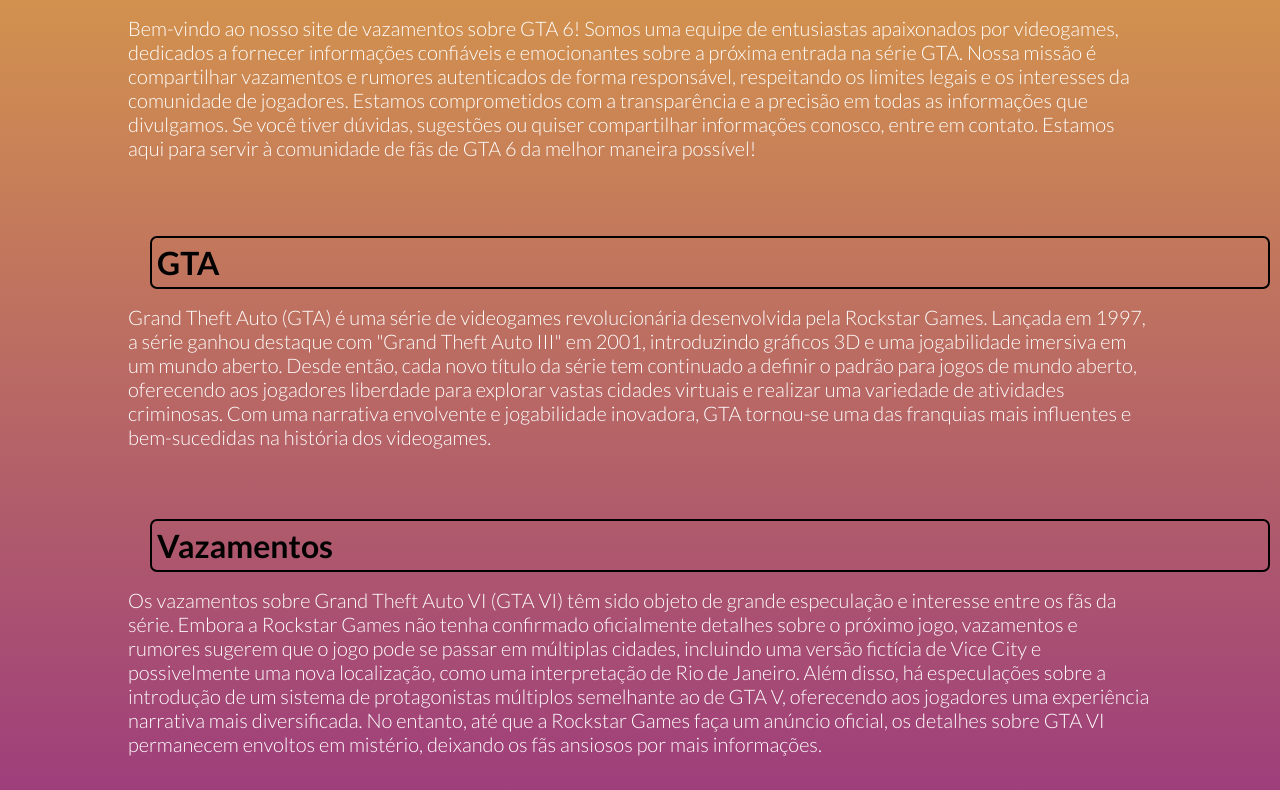
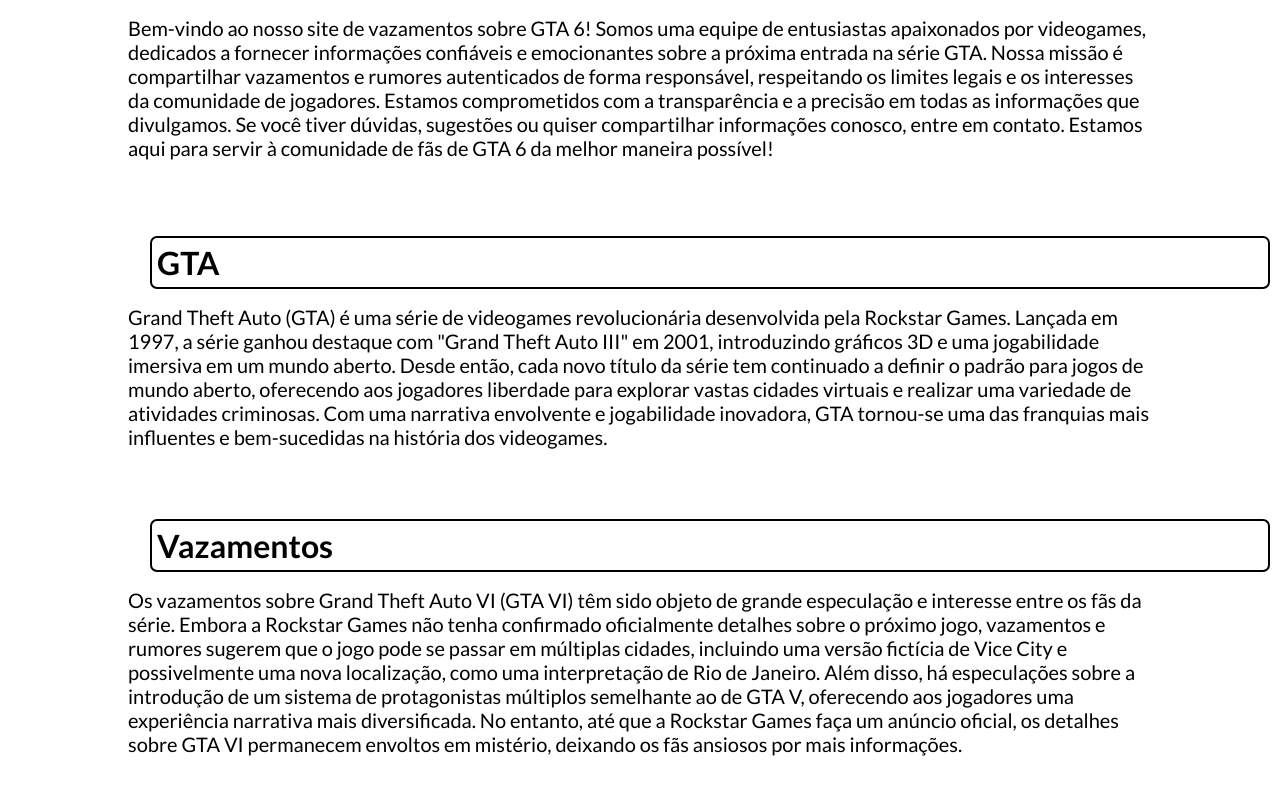
Before and after one commit to FlintMorais/Wiki-gta6, a plain HTML site: page index.html in a window 1280 px wide. Shown: the part 598-1388 px from the top of the page. Drawn offline with Linux system fonts and the light colour scheme.

Commit message:
Update style.css

```diff
--- a/assets/css/style.css
+++ b/assets/css/style.css
@@ -41,15 +41,16 @@ header nav {
 
 }
 
-section.corpo-do-inicio .container1{
+/* section.corpo-do-inicio .container1{
     background-image: linear-gradient(rgb(250, 208, 44), rgb(124, 8, 153));
-}
+} */
 
 main.main-thiago{
     padding-bottom: 15.6%;
     display: flex;
     flex-direction: column;
-    background-image: linear-gradient(rgb(250, 208, 44), rgb(124, 8, 153));
+    /* background-image: linear-gradient(rgb(250, 208, 44), rgb(124, 8, 153)); */
+    background-color: #ffffff;
 }
 
 .ulTiago {
@@ -58,6 +59,10 @@ main.main-thiago{
     gap: 2rem;
     align-items: center;
     list-style: none;
+}
+
+.PTiago {
+    color: #000;
 }
 
 h1 {
@@ -147,25 +152,26 @@ h2{
     }
 
     .Links p {
-        color: white;
+        color: rgb(0, 0, 0);
     font-size: 20px;
     margin: 1rem 10%;
     margin-bottom: 70px;
-    font-weight: 300;
+    font-weight: 400    ;
+
 }
 
 .SobreP {
-    color: white;
+    color: rgb(0, 0, 0);
     font-size: 20px;
     margin-bottom: 70px;
     margin: 1rem 10%;
-    font-weight: 300;
+    font-weight: 400;
 }
 
 
 
 .link1 {
-    color: white;
+    color: rgb(0, 0, 0);
     margin: 1rem 10%;
     font-weight: 300;
     font-size: 2rem;
```
